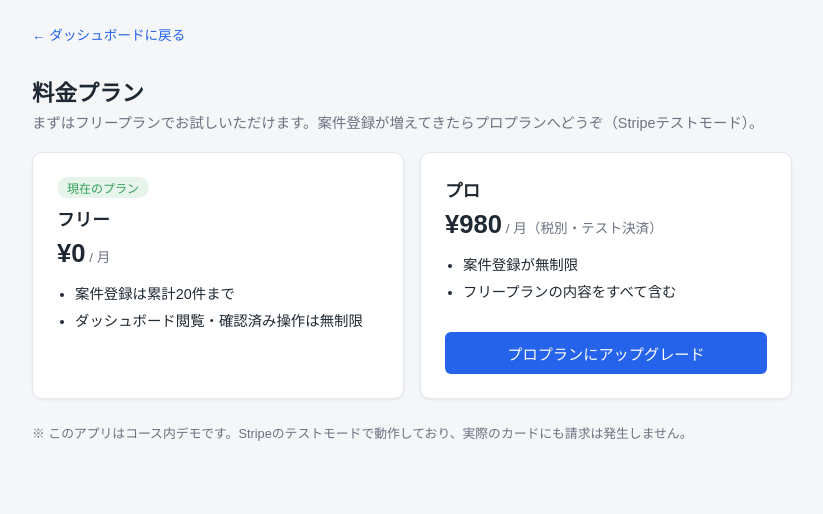
After one commit to HelloJasmin999/nyuryoku-check-dashboard, a Flask app: page /pricing in a window 1280 px wide. The commit adds this page. Shown: the top 514 px of the page, without its empty margins (228-1051 px from the left). Run offline with Flask 3, Linux system fonts and the light colour scheme; the visitor is signed in with stand-in values (Sample User, id 1); data comes from the database, SQL or seed files in the repository.

Commit message:
feat: プラン設計とStripeテストモード決済を追加（第18回・課金①）
フリー(案件20件まで)/プロ(月980円・無制限)の2プランを実装し、
Stripe Checkoutのテストモードでアップグレード決済を通せるようにした。
Webhookは未導入で、成功時のリダイレクト先でセッションを直接確認する
簡易な方式（継続課金の運用は次回・課金②で対応）。

Co-Authored-By: Claude Sonnet 5 <noreply@anthropic.com>

```diff
--- a/requirements.txt
+++ b/requirements.txt
@@ -1,2 +1,4 @@
 flask
 gunicorn
+stripe
+python-dotenv
--- a/server.py
+++ b/server.py
@@ -6,8 +6,12 @@ from datetime import date, datetime, timedelta
 from functools import wraps
 from pathlib import Path
 
+import stripe
+from dotenv import load_dotenv
 from flask import Flask, g, jsonify, redirect, render_template, request, session, url_for
 from werkzeug.security import check_password_hash, generate_password_hash
+
+load_dotenv()  # ローカル開発用。本番（Render）では.envは存在せず、Variablesがそのまま使われる。
 
 app = Flask(__name__)
 app.config["MAX_CONTENT_LENGTH"] = 200 * 1024  # 200KB で十分。壊れた巨大データは弾く
@@ -17,6 +21,13 @@ if not os.environ.get("SECRET_KEY"):
     app.logger.warning(
         "SECRET_KEY未設定：開発用の一時キーで起動します。"
         "本番環境ではRenderのVariablesにSECRET_KEYを設定してください（未設定だと再起動のたびに全員ログアウトされます）。"
+    )
+
+stripe.api_key = os.environ.get("STRIPE_SECRET_KEY")
+if not stripe.api_key:
+    app.logger.warning(
+        "STRIPE_SECRET_KEY未設定：決済（アップグレード）は動作しません。"
+        "Stripeのテストモードのシークレットキーを環境変数に設定してください。"
     )
 
 DB_PATH = Path(__file__).parent / "cases.db"
@@ -29,6 +40,17 @@ PASSWORD_MIN = 8
 EMAIL_RE = re.compile(r"^[^@\s]+@[^@\s]+\.[^@\s]+$")
 VERIFY_TOKEN_HOURS = 24
 RESET_TOKEN_HOURS = 1
+
+# ---------------------------------------------------------------------------
+# プラン設計（第18回・課金①）
+#   フリー：案件を累計20件まで登録可能（お試し用）
+#   プロ　：月980円で案件登録が無制限
+# 招待コード等の複雑さは持ち込まず、まずはこの2プランのみ。
+# ---------------------------------------------------------------------------
+PLAN_FREE = "free"
+PLAN_PRO = "pro"
+FREE_PLAN_CASE_LIMIT = 20
+PRO_PLAN_PRICE_JPY = 980
 
 
 def get_db():
@@ -57,7 +79,10 @@ def init_db():
             CREATE TABLE IF NOT EXISTS tenants (
                 id INTEGER PRIMARY KEY AUTOINCREMENT,
                 slug TEXT NOT NULL UNIQUE,
-                name TEXT NOT NULL
+                name TEXT NOT NULL,
+                plan TEXT NOT NULL DEFAULT 'free',
+                stripe_customer_id TEXT,
+                stripe_subscription_id TEXT
             )
             """
         )
@@ -101,6 +126,12 @@ def init_db():
             db.execute("ALTER TABLE cases ADD COLUMN memo TEXT")
         if not column_exists(db, "cases", "tenant_id"):
             db.execute("ALTER TABLE cases ADD COLUMN tenant_id INTEGER")
+        if not column_exists(db, "tenants", "plan"):
+            db.execute("ALTER TABLE tenants ADD COLUMN plan TEXT NOT NULL DEFAULT 'free'")
+        if not column_exists(db, "tenants", "stripe_customer_id"):
+            db.execute("ALTER TABLE tenants ADD COLUMN stripe_customer_id TEXT")
+        if not column_exists(db, "tenants", "stripe_subscription_id"):
+            db.execute("ALTER TABLE tenants ADD COLUMN stripe_subscription_id TEXT")
 
         tenant_count = db.execute("SELECT COUNT(*) FROM tenants").fetchone()[0]
         if tenant_count == 0:
@@ -184,6 +215,11 @@ def current_user():
         user_id = session.get("user_id")
         g.user = get_user_by_id(user_id) if user_id else None
     return g.user
+
+
+def get_tenant(tenant_id):
+    db = get_db()
+    return db.execute("SELECT * FROM tenants WHERE id = ?", (tenant_id,)).fetchone()
 
 
 def login_required_page(view):
@@ -347,8 +383,7 @@ def logout():
 @login_required_api
 def me():
     user = current_user()
-    db = get_db()
-    tenant = db.execute("SELECT * FROM tenants WHERE id = ?", (user["tenant_id"],)).fetchone()
+    tenant = get_tenant(user["tenant_id"])
     return jsonify(
         {
             "email": user["email"],
@@ -425,8 +460,7 @@ def reset_password(token):
 @login_required_page
 def index():
     user = current_user()
-    db = get_db()
-    tenant = db.execute("SELECT * FROM tenants WHERE id = ?", (user["tenant_id"],)).fetchone()
+    tenant = get_tenant(user["tenant_id"])
     is_staging = os.environ.get("APP_ENV", "") == "staging"
     return render_template(
         "index.html",
@@ -435,6 +469,7 @@ def index():
         user_email=user["email"],
         is_admin=user["role"] == "admin",
         tenant_name=tenant["name"],
+        tenant_plan=tenant["plan"],
     )
 
 
@@ -483,6 +518,24 @@ def list_cases():
 def create_case():
     tenant_id = current_user()["tenant_id"]
 
+    db = get_db()
+    tenant = get_tenant(tenant_id)
+    if tenant["plan"] != PLAN_PRO:
+        case_count = db.execute(
+            "SELECT COUNT(*) FROM cases WHERE tenant_id = ?", (tenant_id,)
+        ).fetchone()[0]
+        if case_count >= FREE_PLAN_CASE_LIMIT:
+            return (
+                jsonify(
+                    {
+                        "error": f"フリープランの上限（{FREE_PLAN_CASE_LIMIT}件）に達しました。"
+                        "プロプランにアップグレードすると無制限に登録できます。",
+                        "upgrade_required": True,
+                    }
+                ),
+                403,
+            )
+
     data = request.get_json(silent=True) or {}
     patient_label = (data.get("patient_label") or "").strip()
     doctor_name = (data.get("doctor_name") or "").strip()
@@ -502,7 +555,6 @@ def create_case():
     except ValueError:
         return jsonify({"error": "手術日の形式が正しくありません。"}), 400
 
-    db = get_db()
     now = datetime.now().isoformat()
     db.execute(
         """
@@ -538,6 +590,109 @@ def resolve_case(case_id):
     return jsonify({"ok": True})
 
 
+# ---------------------------------------------------------------------------
+# 課金（Stripeテストモード・第18回）
+#   チェックアウト後の反映は、今回はまだWebhookを使わず、成功時に戻ってくる
+#   /billing/success でStripeにセッションの状態を直接問い合わせて確定させる、
+#   一番シンプルなやり方にした。継続課金の運用（請求失敗・解約）はWebhookが
+#   必要になる次回（第19回・課金②）に回す。
+# ---------------------------------------------------------------------------
+
+
+@app.route("/pricing")
+@login_required_page
+def pricing_page():
+    user = current_user()
+    tenant = get_tenant(user["tenant_id"])
+    return render_template(
+        "pricing.html",
+        is_admin=user["role"] == "admin",
+        tenant_plan=tenant["plan"],
+        free_limit=FREE_PLAN_CASE_LIMIT,
+        pro_price=PRO_PLAN_PRICE_JPY,
+        stripe_configured=bool(stripe.api_key),
+    )
+
+
+@app.route("/api/checkout/create-session", methods=["POST"])
+@admin_required_api
+def create_checkout_session():
+    user = current_user()
+    tenant = get_tenant(user["tenant_id"])
+
+    if tenant["plan"] == PLAN_PRO:
+        return jsonify({"error": "すでにプロプランです。"}), 400
+    if not stripe.api_key:
+        return jsonify({"error": "決済の準備ができていません（STRIPE_SECRET_KEY未設定）。"}), 500
+
+    try:
+        checkout_session = stripe.checkout.Session.create(
+            mode="subscription",
+            payment_method_types=["card"],
+            line_items=[
+                {
+                    "price_data": {
+                        "currency": "jpy",
+                        "product_data": {"name": "入力漏れ確認ダッシュボード プロプラン"},
+                        "unit_amount": PRO_PLAN_PRICE_JPY,
+                        "recurring": {"interval": "month"},
+                    },
+                    "quantity": 1,
+                }
+            ],
+            client_reference_id=str(tenant["id"]),
+            customer_email=user["email"],
+            success_url=url_for("billing_success", _external=True) + "?session_id={CHECKOUT_SESSION_ID}",
+            cancel_url=url_for("pricing_page", _external=True),
+        )
+    except stripe.error.StripeError as e:
+        app.logger.error("Stripe決済セッション作成に失敗: %s", e)
+        return jsonify({"error": "決済ページの準備に失敗しました。時間を置いて再度お試しください。"}), 500
+
+    return jsonify({"url": checkout_session.url})
+
+
+@app.route("/billing/success")
+@login_required_page
+def billing_success():
+    user = current_user()
+    session_id = request.args.get("session_id")
+
+    error = None
+    if not session_id:
+        error = "決済情報が確認できませんでした。"
+    else:
+        try:
+            checkout_session = stripe.checkout.Session.retrieve(session_id)
+        except stripe.error.StripeError as e:
+            app.logger.error("Stripeセッション確認に失敗: %s", e)
+            checkout_session = None
+            error = "決済情報の確認に失敗しました。"
+
+        if checkout_session is not None:
+            # client_reference_idを必ずログイン中のテナントと突き合わせ、
+            # 他人のsession_idを送りつけて勝手にアップグレードされないようにする。
+            # StripeのSessionオブジェクトはdictではなく属性アクセスなので.get()は使えない。
+            if getattr(checkout_session, "client_reference_id", None) != str(user["tenant_id"]):
+                error = "この決済情報は現在のログインと一致しません。"
+            elif getattr(checkout_session, "payment_status", None) != "paid":
+                error = "お支払いが完了していません。"
+            else:
+                db = get_db()
+                db.execute(
+                    "UPDATE tenants SET plan = ?, stripe_customer_id = ?, stripe_subscription_id = ? WHERE id = ?",
+                    (
+                        PLAN_PRO,
+                        getattr(checkout_session, "customer", None),
+                        getattr(checkout_session, "subscription", None),
+                        user["tenant_id"],
+                    ),
+                )
+                db.commit()
+
+    return render_template("billing_success.html", error=error)
+
+
 init_db()
 
 if __name__ == "__main__":
--- /dev/null
+++ b/templates/pricing.html
@@ -0,0 +1,157 @@
+<!DOCTYPE html>
+<html lang="ja">
+<head>
+<meta charset="UTF-8">
+<meta name="viewport" content="width=device-width, initial-scale=1.0">
+<title>料金プラン - 入力漏れ確認ダッシュボード</title>
+<style>
+  :root {
+    --bg: #f4f6f8;
+    --card-bg: #ffffff;
+    --text: #1f2933;
+    --muted: #6b7280;
+    --border: #e2e8f0;
+    --accent: #2563eb;
+    --ok: #2f9e58;
+    --ok-bg: #e6f4ea;
+    --error: #d64545;
+    --error-bg: #fdecec;
+  }
+  * { box-sizing: border-box; }
+  body {
+    margin: 0;
+    font-family: "Hiragino Kaku Gothic ProN", "Yu Gothic", sans-serif;
+    background: var(--bg);
+    color: var(--text);
+    padding: 24px 16px 60px;
+  }
+  .container { max-width: 760px; margin: 0 auto; }
+  header h1 { font-size: 1.4rem; margin-bottom: 4px; }
+  header p.subtitle { color: var(--muted); font-size: 0.9rem; margin-top: 0; }
+  .back-link { display: inline-block; margin-bottom: 16px; color: var(--accent); text-decoration: none; font-size: 0.85rem; }
+
+  #msg-box {
+    display: none;
+    margin: 12px 0;
+    padding: 10px 14px;
+    border-radius: 8px;
+    font-size: 0.9rem;
+  }
+  #msg-box.error { background: var(--error-bg); color: var(--error); border: 1px solid #f3b4b4; display: block; }
+  #msg-box.info { background: #fff3cd; color: #8a6300; border: 1px solid #ffe69c; display: block; }
+
+  .plans { display: flex; gap: 16px; flex-wrap: wrap; margin-top: 20px; }
+  .plan-card {
+    flex: 1;
+    min-width: 260px;
+    background: var(--card-bg);
+    border: 1px solid var(--border);
+    border-radius: 10px;
+    padding: 24px;
+    box-shadow: 0 1px 3px rgba(0,0,0,0.06);
+  }
+  .plan-card h2 { font-size: 1.1rem; margin: 0 0 4px; }
+  .plan-card .price { font-size: 1.6rem; font-weight: bold; margin: 8px 0; }
+  .plan-card .price span { font-size: 0.85rem; font-weight: normal; color: var(--muted); }
+  .plan-card ul { padding-left: 18px; font-size: 0.9rem; color: var(--text); }
+  .plan-card li { margin-bottom: 6px; }
+  .current-badge {
+    display: inline-block;
+    background: var(--ok-bg);
+    color: var(--ok);
+    font-size: 0.75rem;
+    padding: 2px 10px;
+    border-radius: 12px;
+    margin-bottom: 8px;
+  }
+  button.upgrade-btn {
+    width: 100%;
+    margin-top: 16px;
+    background: var(--accent);
+    color: #fff;
+    border: none;
+    border-radius: 6px;
+    padding: 10px;
+    font-size: 0.95rem;
+    cursor: pointer;
+  }
+  button.upgrade-btn:disabled { opacity: 0.6; cursor: default; }
+  .note { margin-top: 24px; font-size: 0.8rem; color: var(--muted); }
+</style>
+</head>
+<body>
+<div class="container">
+  <a class="back-link" href="/">← ダッシュボードに戻る</a>
+  <header>
+    <h1>料金プラン</h1>
+    <p class="subtitle">まずはフリープランでお試しいただけます。案件登録が増えてきたらプロプランへどうぞ（Stripeテストモード）。</p>
+  </header>
+
+  <div id="msg-box"></div>
+
+  <div class="plans">
+    <div class="plan-card">
+      {% if tenant_plan == 'free' %}<span class="current-badge">現在のプラン</span><br>{% endif %}
+      <h2>フリー</h2>
+      <div class="price">¥0<span> / 月</span></div>
+      <ul>
+        <li>案件登録は累計{{ free_limit }}件まで</li>
+        <li>ダッシュボード閲覧・確認済み操作は無制限</li>
+      </ul>
+    </div>
+
+    <div class="plan-card">
+      {% if tenant_plan == 'pro' %}<span class="current-badge">現在のプラン</span><br>{% endif %}
+      <h2>プロ</h2>
+      <div class="price">¥{{ "{:,}".format(pro_price) }}<span> / 月（税別・テスト決済）</span></div>
+      <ul>
+        <li>案件登録が無制限</li>
+        <li>フリープランの内容をすべて含む</li>
+      </ul>
+      {% if tenant_plan == 'pro' %}
+        <button class="upgrade-btn" disabled>ご利用中です</button>
+      {% elif not is_admin %}
+        <button class="upgrade-btn" disabled>アップグレードは管理者のみ行えます</button>
+      {% elif not stripe_configured %}
+        <button class="upgrade-btn" disabled>決済の準備中です</button>
+      {% else %}
+        <button class="upgrade-btn" id="upgrade-btn">プロプランにアップグレード</button>
+      {% endif %}
+    </div>
+  </div>
+
+  <p class="note">※ このアプリはコース内デモです。Stripeのテストモードで動作しており、実際のカードにも請求は発生しません。</p>
+</div>
+
+<script>
+const upgradeBtn = document.getElementById('upgrade-btn');
+const msgBox = document.getElementById('msg-box');
+
+function showMessage(text, type) {
+  msgBox.textContent = text;
+  msgBox.className = type;
+}
+
+if (upgradeBtn) {
+  upgradeBtn.addEventListener('click', async () => {
+    upgradeBtn.disabled = true;
+    upgradeBtn.textContent = '準備中...';
+    try {
+      const res = await fetch('/api/checkout/create-session', { method: 'POST' });
+      if (res.status === 401) {
+        window.location.href = '/login';
+        return;
+      }
+      const data = await res.json();
+      if (!res.ok) throw new Error(data.error || '決済ページの準備に失敗しました。');
+      window.location.href = data.url;
+    } catch (e) {
+      showMessage(e.message, 'error');
+      upgradeBtn.disabled = false;
+      upgradeBtn.textContent = 'プロプランにアップグレード';
+    }
+  });
+}
+</script>
+</body>
+</html>
```
Also changed, not shown: docs/billing-design.md (added, +43 -0 lines), docs/billing-record.md (added, +33 -0 lines), templates/billing_success.html (added, +81 -0 lines), templates/index.html (+20 -1 lines), tests/test_server.py (+125 -0 lines), README.md.
